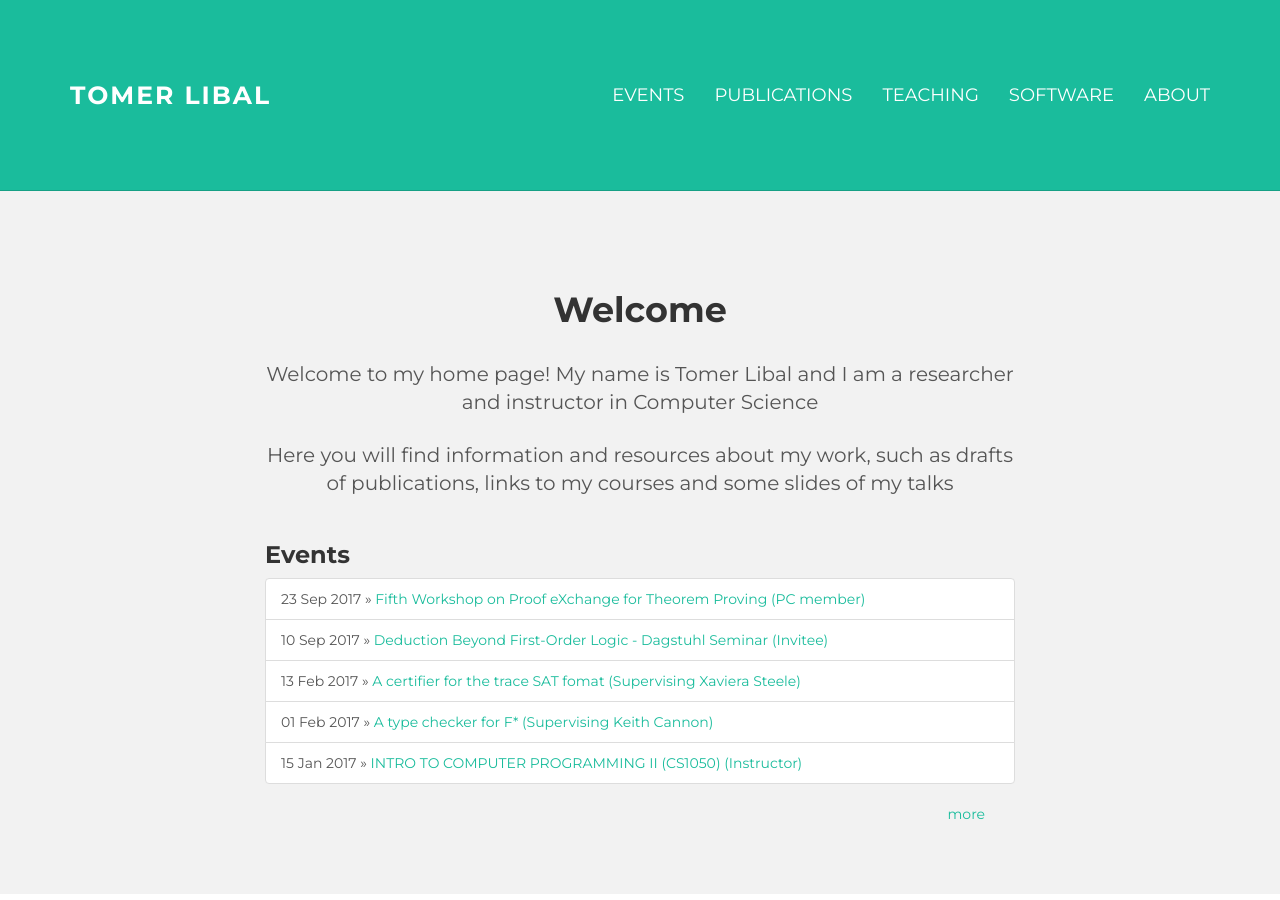
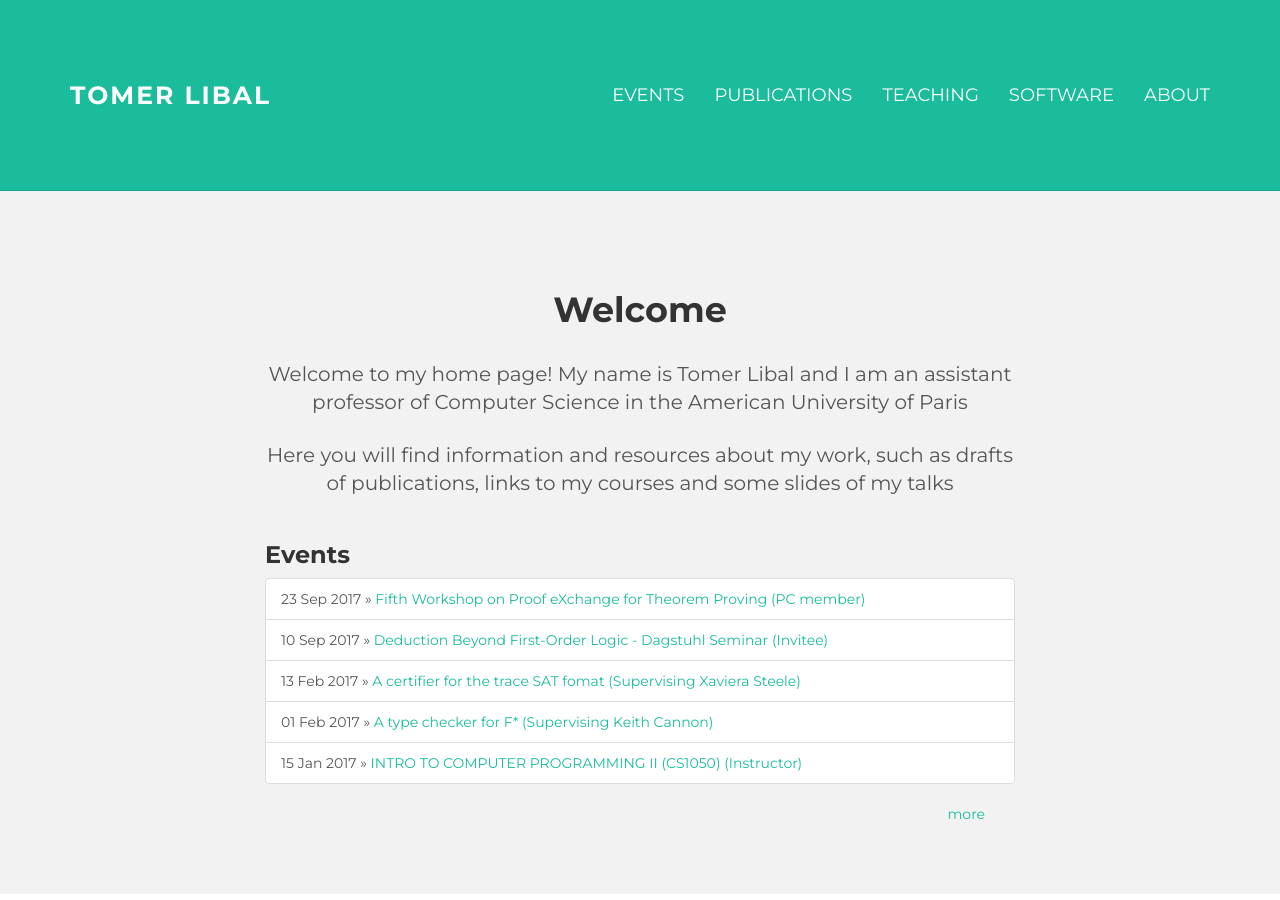
Before and after one commit to shaolintl/page, a Jekyll site: the page built from index.html, in a window 1280 px wide. Built offline with Jekyll 4.4.1, drawn with Linux system fonts in a browser that asks for light colours.

Commit message:
added new job title

```diff
--- a/index.html
+++ b/index.html
@@ -10,7 +10,7 @@ title: Tomer Libal's homepage
     <div class="row">
       <div class="col-xs-8 col-xs-offset-2 centered">
         <h1>Welcome</h1>
-        <p>Welcome to my home page! My name is Tomer Libal and I am a researcher and instructor in Computer Science</p>
+        <p>Welcome to my home page! My name is Tomer Libal and I am an assistant professor of Computer Science in the American University of Paris</p>
         <p>Here you will find information and resources about my work, such as drafts of publications, links to
         my courses and some slides of my talks<p>
       </div><!-- /col-lg-8 -->
```
